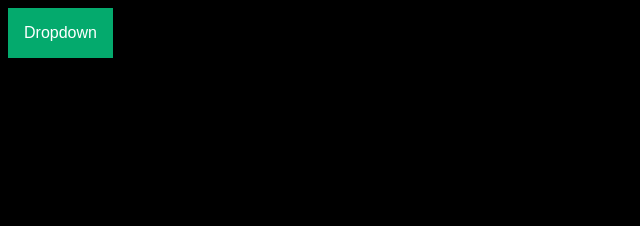
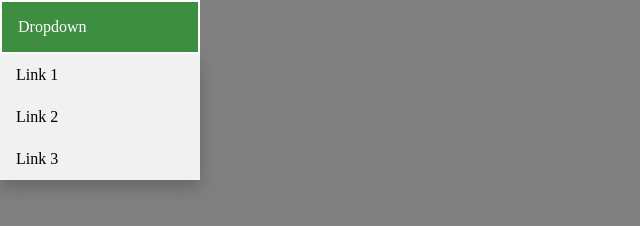
Before and after one commit to SvenVanDerMeij/BOModule2, a plain HTML site: page index.html in a window 1280 px wide. Shown: the whole page, without its empty margins (0-640 px from the left). Drawn offline with Linux system fonts and the light colour scheme.

Commit message:
de buttons werken

```diff
--- a/index.html
+++ b/index.html
@@ -10,13 +10,15 @@
     <link  type="text/css" rel="stylesheet" href="styles.css">
 </head>
 <body>
+
     <div class="dropdown">
-        <button class="dropbtn">Dropdown</button>
+        <span class="dropbtn">Dropdown</span>
         <div class="dropdown-content">
           <a href="#">Link 1</a>
           <a href="#">Link 2</a>
           <a href="#">Link 3</a>
         </div>
       </div>
+
 </body>
 </html>
--- a/styles.css
+++ b/styles.css
@@ -1,23 +1,27 @@
 body{
-    background-color: black;
+    margin:0;
+    background-color: grey;
 }
 
+
 .dropbtn {
-    background-color: #04AA6D;
+    background-color: #000000;
     color: white;
     padding: 16px;
     font-size: 16px;
-    border: none;
+    border-width: 2px 2px 2px 2px;
+    border-color: white;
+    border-style: solid;
+    display: block;
   }
 
   .dropdown {
-    position: relative;
-    display: inline-block;
+    display: inside;
+    max-width: 200px;
   }
 
   .dropdown-content {
     display: none;
-    position: absolute;
     background-color: #f1f1f1;
     min-width: 160px;
     box-shadow: 0px 8px 16px 0px rgba(0,0,0,0.2);
@@ -28,11 +32,14 @@ body{
     color: black;
     padding: 12px 16px;
     text-decoration: none;
-    display: block;
+    display: flex;
   }
 
   .dropdown-content a:hover {background-color: #ddd;}
 
-  .dropdown:hover .dropdown-content {display: block;}
+  .dropdown:hover .dropdown-content {
+    display: block;
+
+  }
 
   .dropdown:hover .dropbtn {background-color: #3e8e41;}
```
